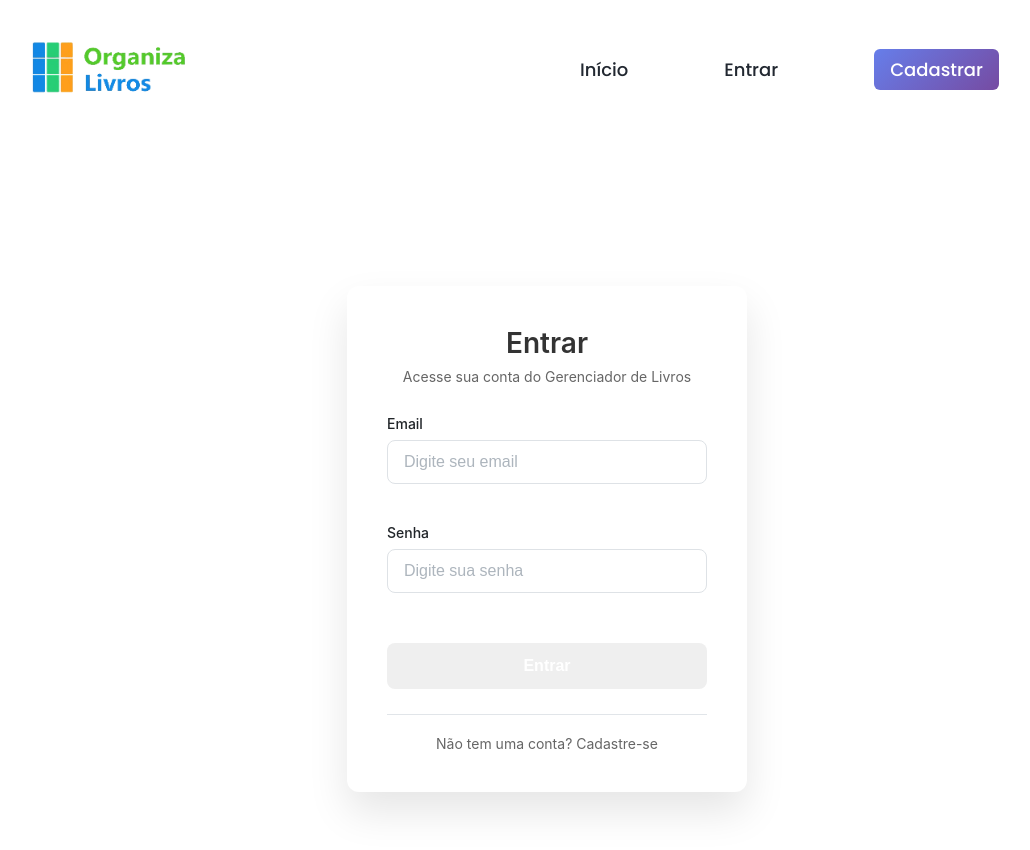
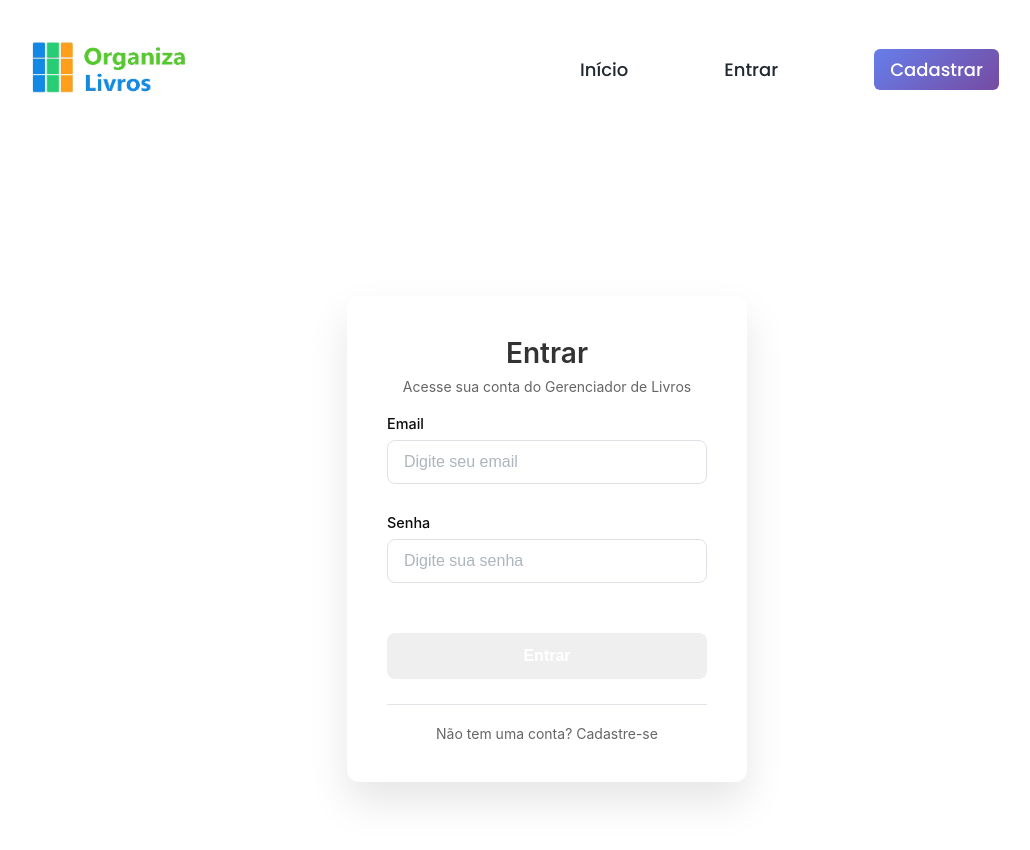
Before and after one commit to HiveZ4/biblioteca-pessoal-test-2, a React (Create React App) app in the folder client/: page /login in a window 1280 px wide. Shown: the top 850 px of the page, without its empty margins (93-1123 px from the left). Built offline with nearby package versions, Linux system fonts and the light colour scheme; no server answers; the HTML template or start-up script is replaced by a standard one.

Commit message:
melhoras 67

```diff
--- a/client/src/pages/Auth/Auth.css
+++ b/client/src/pages/Auth/Auth.css
@@ -239,3 +239,9 @@
 .dark-mode .auth-card {
   animation: slideUp 0.5s ease-out;
 }
+
+#Imail{
+  color: #0e0d0d;
+  font-size: 0.9rem;
+  margin-top: -10px;
+}
--- a/client/src/pages/Auth/Login.jsx
+++ b/client/src/pages/Auth/Login.jsx
@@ -86,7 +86,7 @@ function Login() {
 
         <form className="auth-form" onSubmit={handleSubmit}>
           <div className="form-group">
-            <label htmlFor="email">Email</label>
+            <label id='Imail' htmlFor="email">Email</label>
             <input
               type="email"
               id="email"
@@ -100,7 +100,7 @@ function Login() {
           </div>
 
           <div className="form-group">
-            <label htmlFor="password">Senha</label>
+            <label id='Imail' htmlFor="password">Senha</label>
             <input
               type="password"
               id="password"
```
